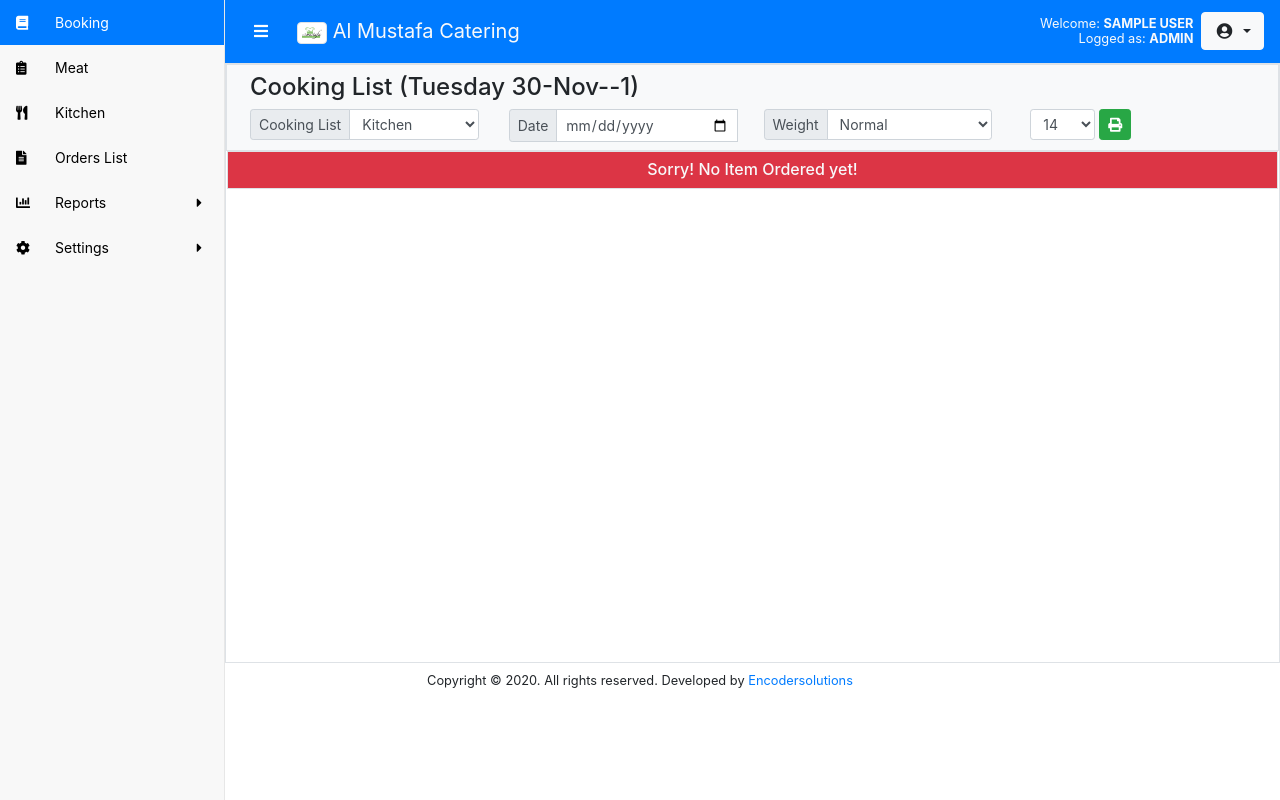
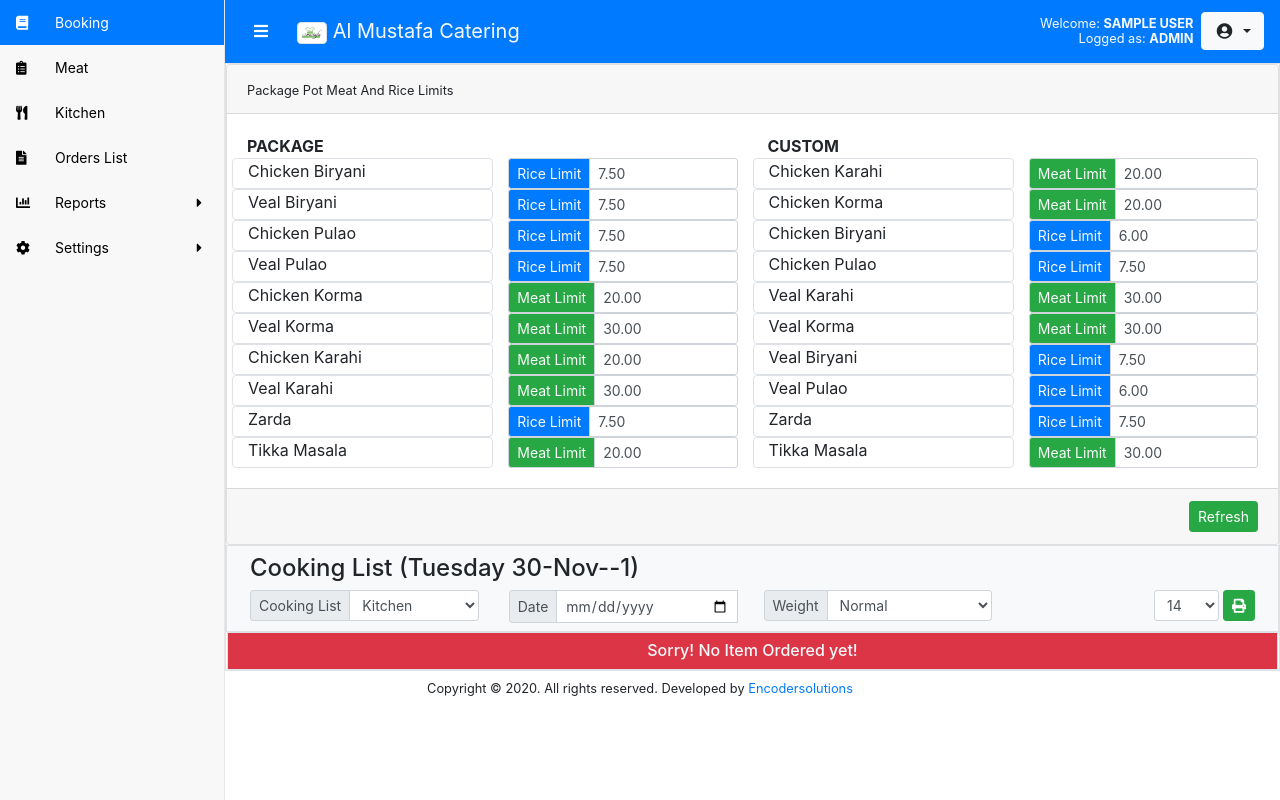
Before and after one commit to AdeelApple/catering, a PHP site: page /kitchen.php in a window 1280 px wide. Run offline with PHP 8.4, Linux system fonts and the light colour scheme; the visitor is signed in with stand-in values (Sample User, id 1); data comes from the database, SQL or seed files in the repository.

Commit message:
kitchen list updated

```diff
--- a/ajax.js
+++ b/ajax.js
@@ -91,7 +91,7 @@ function ingredients(){
 function order_list_kitchen(){
 	var flt = {};
 	var refresh_rate = $('#refresh_rate').val();
-	refresh_rate = Number(refresh_rate)*1000;
+	refresh_rate = Number(refresh_rate)*1000*60;
 	font = $('#font').val();
 
 	$('.filter').each(function(index, el) {
@@ -594,6 +594,37 @@ function fetch_pkg(obj) {
 	}
 
 
+	// Update Pakage and  Custom item Meat and Rice Limits and Refresh kitchen
+	function update_and_refresh_mr_limits(btn){
+		var oldtxt = $(btn).html();
+		$(btn).html("<i class='fas fa-spinner fa-pulse'></i> Updating...");
+		var obj = {};
+		$(".mr_limit[data-changed='1']").each(function(index, el) {
+			var id = $(el).attr('data-id');
+			var val = $(el).val();	if(val=="") val = 0.00;
+			var clm = $(el).attr('data-clm');
+			oldval = $(el).attr('data-old');
+			newval = $(el).val();
+			if(oldval!=newval){
+				obj[index] = [clm,val,id];
+			}
+			$(el).css('backgroundColor' , '#FFF');
+			$(el).removeAttr('data-changed');
+		});
+
+		var json = JSON.stringify(obj);
+		$.post('ajax.php',{arr:json,fun:325}, function(d) {
+			$(btn).html(oldtxt);
+			if(d=="success"){
+				order_list_kitchen()
+            	msg("Changes saved Kitchen List Refreshed.");
+			}
+        	else
+            	msg("Changes failed: "+d,2);
+		});
+	}
+
+
 // DELETION
 
 
--- a/ajax.php
+++ b/ajax.php
@@ -182,9 +182,9 @@ $funs = array(
 	echo "success";
 },
 320 => function(){
-	// Update item Tray Meat and Rice
+	// Update Package item Tray Meat and Rice
 	$arr = json_decode($_POST['arr']);
-	$tbl = "food_package_items";
+	$tbl = "mr_limits";
 	foreach ($arr as $key => $val) {
 		$qry = "update {$tbl} set {$val[0]} = {$val[1]} where id = {$val[2]};";
 		q($qry);
@@ -192,9 +192,9 @@ $funs = array(
 	echo "success";
 },
 321 => function(){
-	// Update item Meat and Rice Limits
+		// Update Package item Meat and Rice Limits
 	$arr = json_decode($_POST['arr']);
-	$tbl = "food_package_items";
+	$tbl = "mr_limits";
 	foreach ($arr as $key => $val) {
 		$qry = "update {$tbl} set {$val[0]} = {$val[1]} where id = {$val[2]};";
 		q($qry);
@@ -202,9 +202,10 @@ $funs = array(
 	echo "success";
 },
 322 => function(){
-	// Update item Tray Meat and Rice
+		// Update Custom item Tray Meat and Rice
+
 	$arr = json_decode($_POST['arr']);
-	$tbl = "food_custom_items";
+	$tbl = "mr_limits";
 	foreach ($arr as $key => $val) {
 		$qry = "update {$tbl} set {$val[0]} = {$val[1]} where id = {$val[2]};";
 		q($qry);
@@ -212,9 +213,19 @@ $funs = array(
 	echo "success";
 },
 323 => function(){
-	// Update item Meat and Rice Limits
+	// Update Custom item Meat and Rice Limits
 	$arr = json_decode($_POST['arr']);
-	$tbl = "food_custom_items";
+	$tbl = "mr_limits";
+	foreach ($arr as $key => $val) {
+		$qry = "update {$tbl} set {$val[0]} = {$val[1]} where id = {$val[2]};";
+		q($qry);
+	}
+	echo "success";
+},
+325 => function(){
+	// Update Pakage and  Custom item Meat and Rice Limits and Refresh kitchen
+	$arr = json_decode($_POST['arr']);
+	$tbl = "mr_limits";
 	foreach ($arr as $key => $val) {
 		$qry = "update {$tbl} set {$val[0]} = {$val[1]} where id = {$val[2]};";
 		q($qry);
--- a/kitchen.php
+++ b/kitchen.php
@@ -1,7 +1,71 @@
 <?php include "inc/top.php"; ?>
 <div class="container-fluid border">
-	<div class="row">
+	<div class="row d-print-none">
 		<div class="col-md-12 p-0">
+			<div class="card">
+				<div class="card-header">
+					<small>Package Pot Meat And Rice Limits</small>
+				</div>
+				<div class="card-body">
+					<div class="row">
+						<div class="col-lg-6 col-sm-12 rounded">
+						<div class="font-weight-bold">PACKAGE</div>
+							<?php $rs = q("select * from food_package_items left join mr_limits on mr_limits = mr_limits.id where is_meat_cal=1 or is_rice_cal=1;");
+							while($r = mysqli_fetch_array($rs)){ ?>
+							<div class="row">
+								<div class="col border rounded text-capitalize">
+									<?=$r['name']?>
+								</div>
+								<div class="col">
+									<div class="input-group input-group-sm">
+										<?php if($r['is_meat_cal']){ ?>
+										<div class="input-group-prepend">
+										    <span class="input-group-text bg-success text-light">Meat Limit</span>
+										</div>
+										<input type="number" min="0" step="any" id="meat_limit<?=$r['id']?>" value="<?=$r['meat_limit']?>" data-id="<?=$r['id']?>" data-clm="meat_limit" data-old="<?=$r['meat_limit']?>" class="mr_limit form-control">
+										<?php } if($r['is_rice_cal']){ ?>
+										<div class="input-group-prepend">
+										    <span class="input-group-text bg-primary text-light">Rice Limit</span>
+										</div>
+										<input type="number" min="0" step="any" id="rice_limit<?=$r['id']?>" value="<?=$r['rice_limit']?>" data-id="<?=$r['id']?>" data-clm="rice_limit" data-old="<?=$r['rice_limit']?>" class="mr_limit form-control">
+										<?php } ?>
+									</div>
+								</div>
+							</div>
+							<?php } ?>
+						</div>
+						<div class="col-lg-6 col-sm-12 rounded">
+						<div class="font-weight-bold">CUSTOM</div>
+							<?php $rs = q("select * from food_custom_items left join mr_limits on mr_limits = mr_limits.id where is_meat_cal=1 or is_rice_cal=1;");
+							while($r = mysqli_fetch_array($rs)){ ?>
+							<div class="row">
+								<div class="col border rounded text-capitalize">
+									<?=$r['name']?>
+								</div>
+								<div class="col">
+									<div class="input-group input-group-sm">
+										<?php if($r['is_meat_cal']){ ?>
+										<div class="input-group-prepend">
+										    <span class="input-group-text bg-success text-light">Meat Limit</span>
+										</div>
+										<input type="number" min="0" step="any" id="meat_limit<?=$r['id']?>" value="<?=$r['meat_limit']?>" data-id="<?=$r['id']?>" data-clm="meat_limit" data-old="<?=$r['meat_limit']?>" class="mr_limit form-control">
+										<?php } if($r['is_rice_cal']){ ?>
+										<div class="input-group-prepend">
+										    <span class="input-group-text bg-primary text-light">Rice Limit</span>
+										</div>
+										<input type="number" min="0" step="any" id="rice_limit<?=$r['id']?>" value="<?=$r['rice_limit']?>" data-id="<?=$r['id']?>" data-clm="rice_limit" data-old="<?=$r['rice_limit']?>" class="mr_limit form-control">
+										<?php } ?>
+									</div>
+								</div>
+							</div>
+							<?php } ?>
+						</div>
+					</div>
+				</div>
+				<div class="card-footer">
+					<button onclick="update_and_refresh_mr_limits(this)" class="btn btn-sm btn-success float-right">Refresh</button>
+				</div>
+			</div>
 			<div class="row bg-light border m-0 p-2">
 				<div class="col-12">
 					<h4 class="">Cooking List (<span id="date-selected"></span>)</h4>
@@ -39,8 +103,9 @@
 						</select>
 					</div>
 				</div>
-				<div class="col-lg-2 col-md-3 col-sm-12 d-print-none">
-					<div class="input-group input-group-sm float-left mx-1" style="width: 65px;">
+				<div class="col-lg-3 col-md-3 col-sm-12 d-print-none text-right">
+					<button onclick="window.print()" class="btn btn-sm btn-success float-right"><i class="fa fa-print"></i></button>
+					<div class="input-group input-group-sm float-right mx-1" style="width: 65px;">
 						<select id="font" class="form-control" onchange="change_font_size(this)">
 							<option value="8">8</option>
 							<option value="10">10</option>
@@ -55,7 +120,6 @@
 							<option value="22">22</option>
 						</select>
 					</div>
-					<button onclick="window.print()" class="btn btn-sm btn-success float-left"><i class="fa fa-print"></i></button>
 				</div>
 			</div>
 			<div id="tbl" class="row px-3 kitchen">
@@ -66,6 +130,10 @@
 <?php include "inc/btm.php"; ?>
 <script>
 order_list_kitchen();
+$('.price, .mr, .mr_limit').on('input',function(){
+	$(this).attr('data-changed', '1');
+	$(this).css('backgroundColor' , '#FFE5D4');
+});
 function organize() {
 	var len = $("#k-1").children().length;
 	var col1 = Math.ceil(len/2);
--- a/setting_general.php
+++ b/setting_general.php
@@ -23,7 +23,7 @@
 								</div>
 								<input type="number" min="0" step="any" id="value1<?=$r['id']?>" value="<?=$r['value1']?>" data-id="<?=$r['id']?>" data-clm="value1" data-old="<?=$r['value1']?>" class="value form-control">
 								<div class="input-group-append">
-								    <span class="input-group-text">Sec</span>
+								    <span class="input-group-text">Min</span>
 								</div>
 							</div>
 						</div>
```
Also changed, not shown: setting_custom.php (+8 -5 lines), setting_package.php (+9 -6 lines).
